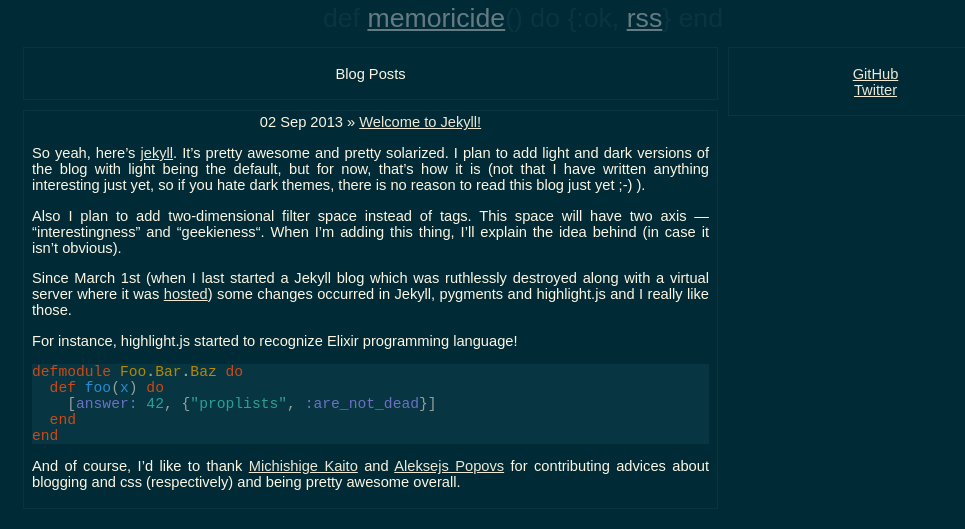
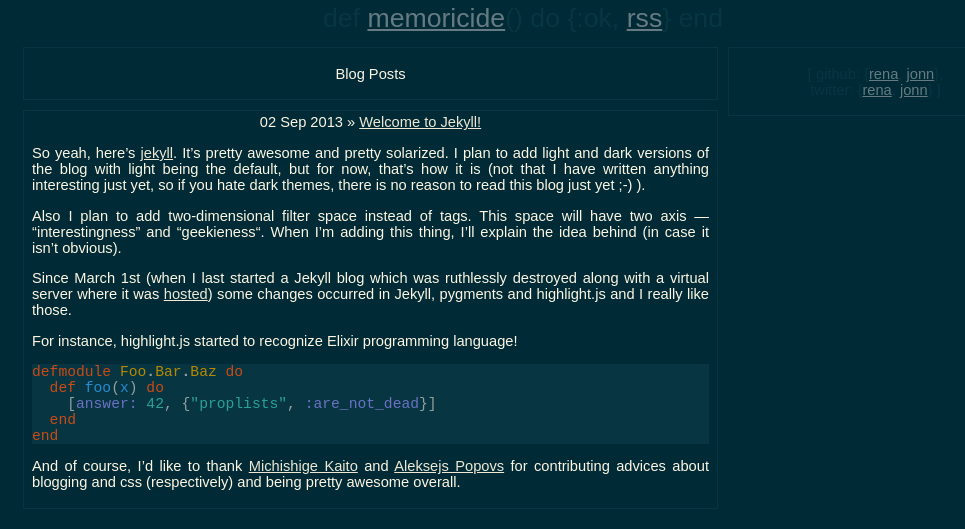
Before and after one commit to manpages/manpages.github.com, a Jekyll site: the page built from index.html, in a window 1280 px wide. Shown: the top 529 px of the page, without its empty margins (117-1082 px from the left). Built offline with Jekyll 4.4.1, drawn with Linux system fonts in a browser that asks for light colours; Markdown is read by kramdown in place of the engine named in the settings.

Commit message:
Add links to rena´s accounts.

```diff
--- a/_layouts/default.html
+++ b/_layouts/default.html
@@ -28,9 +28,9 @@
 
             <div class="section right">
               <article>
-                <p>
-                  <a href="http://github.com/manpages/">GitHub</a><br />
-                  <a href="http://twitter.com/podmostom/">Twitter</a><br />
+                <p class="links">
+                  [ github: {<a href="https://github.com/peripetilja">rena</a>, <a href="https://github.com/manpages">jonn</a>},<br />
+                    twitter: {<a href="https://twitter.com/rena_purr">rena</a>, <a href="https://twitter.com/podmostom">jonn</a>} ]
                 </p>
               </article>
             </div> <!-- /section -->
--- a/css/main.css
+++ b/css/main.css
@@ -39,10 +39,10 @@ header {
   padding-top: 3px;
   padding-bottom: 3px;
 }
-header           { color: #073642; }
-header>a         { color: #657b83; }
-header>a:hover   { color: #657b83; }
-header>a:visited { color: #657b83; }
+header,           .links           { color: #073642; }
+header>a,         .links>a         { color: #657b83; }
+header>a:hover,   .links>a:hover   { color: #657b83; }
+header>a:visited, .links>a:visited { color: #657b83; }
 
 .everything {
   width: 100%;
```
Also changed, not shown: 1 other file.
